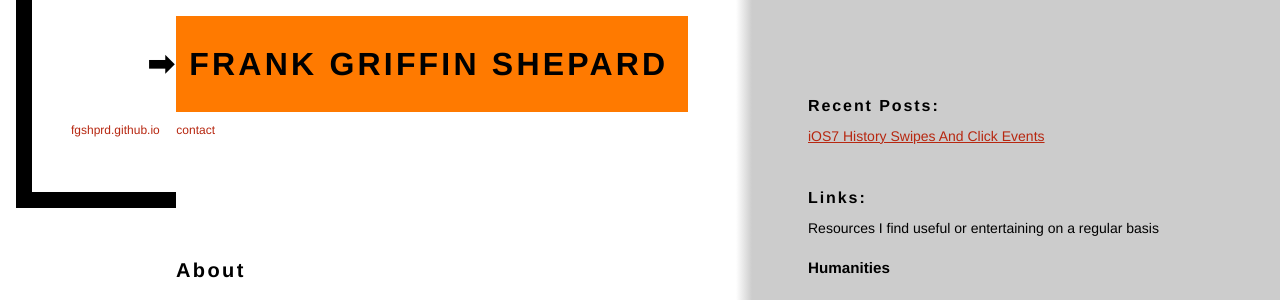
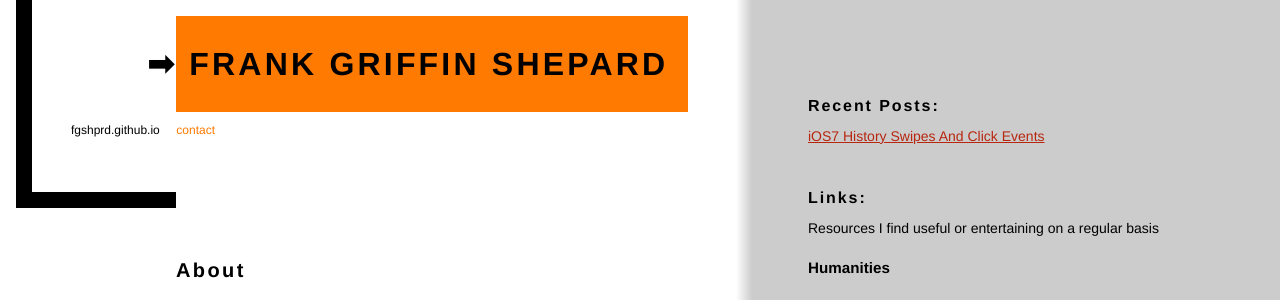
Before and after one commit to fgshprd/fgshprd.github.io, a Jekyll site: the page built from index.html, in a window 1280 px wide. Shown: the top 300 px of the page. Built offline with Jekyll 4.4.1, drawn with Linux system fonts in a browser that asks for light colours.

Commit message:
more style updates

```diff
--- a/css/styles.css
+++ b/css/styles.css
@@ -60,17 +60,17 @@ em { font-style: italic; }
 	display: inline-block;
 	margin-right: 1em;
 }
-.header > .navlist > li > a,
-.header > .navlist > li > a.link,
-.header > .navlist > li > a.visited,
-.header > .navlist > li > a.active {
+#page > .header > .navlist > li > a,
+#page > .header > .navlist > li > a.link,
+#page > .header > .navlist > li > a.visited,
+#page > .header > .navlist > li > a.active {
 	text-decoration: none;
 	color: rgb(255, 122, 0);
 }
-.header > .navlist > li:first-child > a,
-.header > .navlist > li:first-child > a:link,
-.header > .navlist > li:first-child > a:active,
-.header > .navlist > li:first-child > a:visited {
+#page > .header > .navlist > li:first-child > a,
+#page > .header > .navlist > li:first-child > a:link,
+#page > .header > .navlist > li:first-child > a:active,
+#page > .header > .navlist > li:first-child > a:visited {
 	text-decoration: none;
 	color: black;
 }
```
